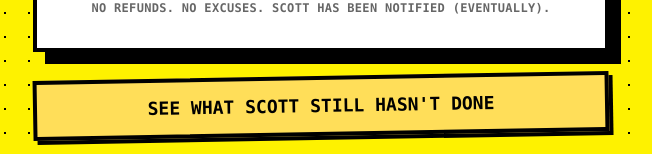
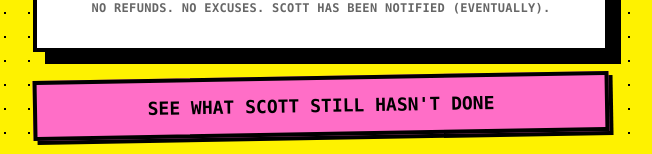
Before and after one commit to scwambach/ticket-system, a Next.js app: page / in a window 1280 px wide. Shown: the part 887-1041 px from the top of the page, without its empty margins (319-971 px from the left). Built offline with nearby package versions, Linux system fonts and the light colour scheme; no server answers.

Commit message:
fix color button

```diff
--- a/app/page.tsx
+++ b/app/page.tsx
@@ -170,7 +170,7 @@ export default function Home() {
       <button
         type="button"
         onClick={toggleTodos}
-        className="w-full max-w-xl -rotate-1 border-4 border-black bg-brutal-yellow px-4 py-3 text-lg font-black uppercase shadow-brutal-sm transition-all hover:-translate-x-1 hover:-translate-y-1 hover:shadow-brutal active:translate-x-0 active:translate-y-0 active:shadow-none"
+        className="w-full max-w-xl -rotate-1 border-4 border-black bg-brutal-pink px-4 py-3 text-lg font-black uppercase shadow-brutal-sm transition-all hover:-translate-x-1 hover:-translate-y-1 hover:shadow-brutal active:translate-x-0 active:translate-y-0 active:shadow-none"
       >
         SEE WHAT SCOTT STILL HASN'T DONE
       </button>
```
